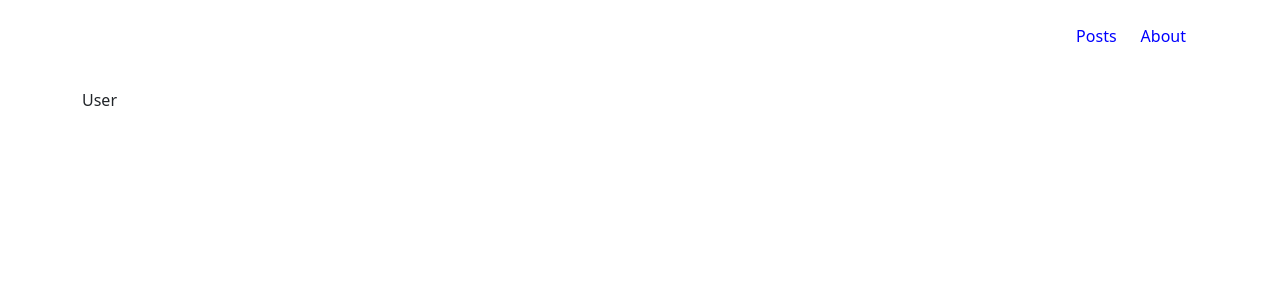
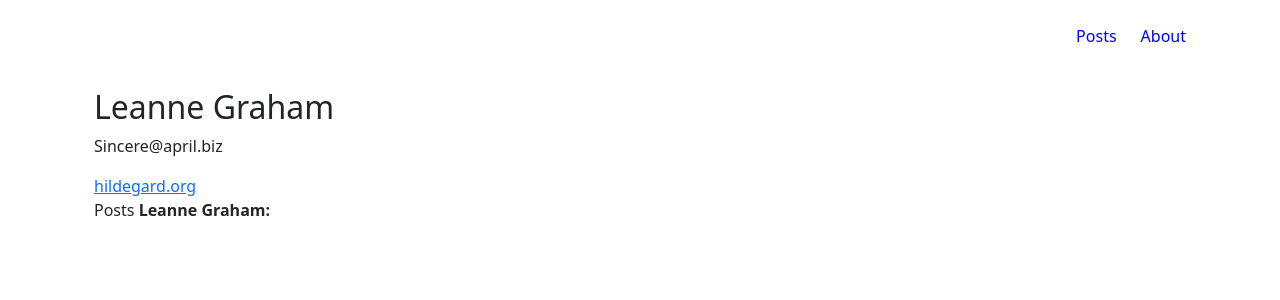
Before and after one commit to AntonAmialchenia/react-bootstrap-saga, a React (Vite) app: page /user in a window 1280 px wide. Shown: the top 300 px of the page. Built offline with nearby package versions, Linux system fonts and the light colour scheme.

Commit message:
Сделал страницу о бользователе

```diff
--- a/src/componets/PostItem/PostItem.tsx
+++ b/src/componets/PostItem/PostItem.tsx
@@ -1,13 +1,15 @@
 import { FC, useState } from "react";
+import { Link } from "react-router-dom";
 import { Button, Card, Col, Image, Row } from "react-bootstrap";
 
 import { Post } from "../../types/types";
 import { CommentsList } from "../CommentsList";
 
+import { useAppDispatch } from "../../store/hooks";
+import { getCommentsByPostId } from "../../store/slices/commentSlice";
+
 import avatar from "../../assets/Avatar.jpg";
 import styles from "./PostItem.module.scss";
-import { useAppDispatch } from "../../store/hooks";
-import { getCommentsByPostId } from "../../store/slices/commentSlice";
 
 interface PostItemProps {
   post: Post;
@@ -27,7 +29,9 @@ export const PostItem: FC<PostItemProps> = ({ post }) => {
       <Card.Body className="p-0">
         <Row className={`align-items-center ${styles.row}`}>
           <Col sm={3} md={3}>
-            <Image className={styles.image} src={avatar} roundedCircle />
+            <Link to="/user">
+              <Image className={styles.image} src={avatar} roundedCircle />
+            </Link>
           </Col>
           <Col>
             <Row>
--- a/src/componets/PostList/PostList.tsx
+++ b/src/componets/PostList/PostList.tsx
@@ -1,16 +1,17 @@
-import React, { FC } from "react";
+import { FC } from "react";
+
 import { PostItem } from "../PostItem";
-import { useAppSelector } from "../../store/hooks";
+import { Post } from "../../types/types";
 
-import { RootState } from "../../store";
+interface PostListProps {
+  posts: Post[];
+}
 
-export const PostList: FC = () => {
-  const { items } = useAppSelector((state: RootState) => state.posts);
-
+export const PostList: FC<PostListProps> = ({ posts }) => {
   return (
     <>
       {Array.isArray([]) ? (
-        items.map((item) => <PostItem key={item.id} post={item} />)
+        posts.map((item) => <PostItem key={item.id} post={item} />)
       ) : (
         <h1>Посты не найдены</h1>
       )}
--- a/src/pages/Posts/Posts.tsx
+++ b/src/pages/Posts/Posts.tsx
@@ -1,14 +1,14 @@
 import { FC, useEffect } from "react";
+import { Row, Spinner } from "react-bootstrap";
 import { PostList } from "../../componets/PostList";
 import { useAppDispatch, useAppSelector } from "../../store/hooks";
 import { getPosts } from "../../store/slices/postSlice";
-import { Row, Spinner } from "react-bootstrap";
 
 import styles from "./Posts.module.scss";
 
 export const Posts: FC = () => {
   const dispatch = useAppDispatch();
-  const isLoading = useAppSelector((state) => state.posts.loading);
+  const { items, loading } = useAppSelector((state) => state.posts);
 
   useEffect(() => {
     dispatch(getPosts());
@@ -16,7 +16,7 @@ export const Posts: FC = () => {
 
   return (
     <div className="d-flex flex-column align-items-center justify-content-center">
-      {isLoading ? (
+      {loading ? (
         <Row className={styles.wrap}>
           <Spinner
             as="span"
@@ -29,7 +29,7 @@ export const Posts: FC = () => {
           />
         </Row>
       ) : (
-        <PostList />
+        <PostList posts={items} />
       )}
     </div>
   );
--- a/src/pages/User/UserDetails.tsx
+++ b/src/pages/User/UserDetails.tsx
@@ -1,5 +1,27 @@
 import { FC } from "react";
+import { Container } from "react-bootstrap";
+import { PostList } from "../../componets/PostList";
+import { useAppSelector } from "../../store/hooks";
+
+const user = {
+  name: "Leanne Graham",
+  email: "Sincere@april.biz",
+  website: "hildegard.org",
+};
 
 export const UserDetails: FC = () => {
-  return <div>User</div>;
+  const posts = useAppSelector((state) => state.posts.items).filter(
+    (post) => post.userId === 1,
+  );
+  return (
+    <Container>
+      <h2>{user.name}</h2>
+      <p>{user.email}</p>
+      <a href="hildegard.org">{user.website}</a>
+      <p>
+        Posts <strong>{user.name}:</strong>
+      </p>
+      <PostList posts={posts} />
+    </Container>
+  );
 };
```
